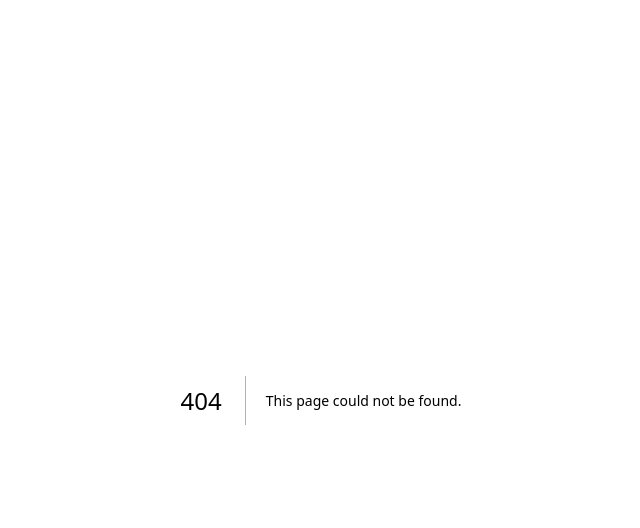
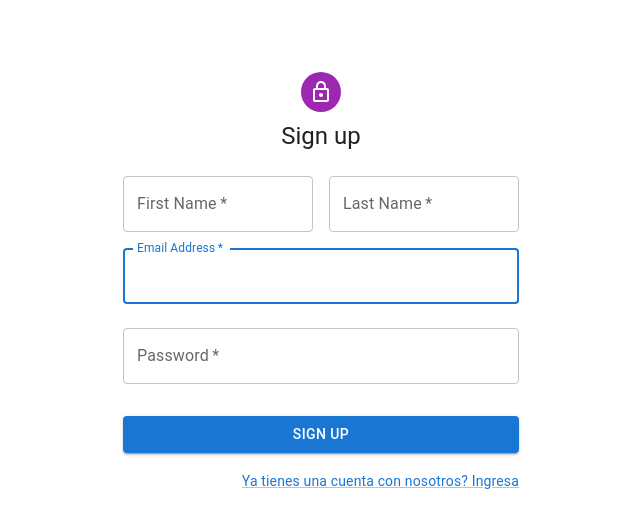
Before and after one commit to Trakien/TrakienApp, a Next.js app in the folder trakienWeb/: page /signin in a window 1280 px wide. Before the commit this address had no page. Shown: the top 528 px of the page, without its empty margins (319-959 px from the left). Built offline with nearby package versions, Linux system fonts and the light colour scheme.

Commit message:
sign up page

```diff
--- a/trakienWeb/pages/login.jsx
+++ b/trakienWeb/pages/login.jsx
@@ -71,7 +71,7 @@
             </Button>
             <RedirecTag
               info="Eres nuevo? Creemos una nueva cuenta"
-              redirectUrl="/login"
+              redirectUrl="/signin"
             ></RedirecTag>
           </Box>
         </Box>
--- /dev/null
+++ b/trakienWeb/pages/signin.jsx
@@ -0,0 +1,89 @@
+import * as React from "react";
+import Avatar from "@mui/material/Avatar";
+import Button from "@mui/material/Button";
+import CssBaseline from "@mui/material/CssBaseline";
+import TextField from "@mui/material/TextField";
+import Link from "@mui/material/Link";
+import Grid from "@mui/material/Grid";
+import Box from "@mui/material/Box";
+import LockOutlinedIcon from "@mui/icons-material/LockOutlined";
+import Typography from "@mui/material/Typography";
+import Container from "@mui/material/Container";
+import { createTheme, ThemeProvider } from "@mui/material/styles";
+import Email_Password_Fields from "../components/Email-Password.component";
+import RedirecTag from "../components/RedirectTag.component";
+
+const theme = createTheme();
+
+export default function SignUp() {
+  const handleSubmit = (event) => {
+    event.preventDefault();
+    const data = new FormData(event.currentTarget);
+  };
+
+  return (
+    <ThemeProvider theme={theme}>
+      <Container component="main" maxWidth="xs">
+        <CssBaseline />
+        <Box
+          sx={{
+            marginTop: 8,
+            display: "flex",
+            flexDirection: "column",
+            alignItems: "center",
+          }}
+        >
+          <Avatar sx={{ m: 1, bgcolor: "secondary.main" }}>
+            <LockOutlinedIcon />
+          </Avatar>
+          <Typography component="h1" variant="h5">
+            Sign up
+          </Typography>
+          <Box
+            component="form"
+            noValidate
+            onSubmit={handleSubmit}
+            sx={{ mt: 3 }}
+          >
+            <Grid container spacing={2}>
+              <Grid item xs={12} sm={6}>
+                <TextField
+                  autoComplete="given-name"
+                  name="firstName"
+                  required
+                  fullWidth
+                  id="firstName"
+                  label="First Name"
+                  autoFocus
+                />
+              </Grid>
+              <Grid item xs={12} sm={6}>
+                <TextField
+                  required
+                  fullWidth
+                  id="lastName"
+                  label="Last Name"
+                  name="lastName"
+                  autoComplete="family-name"
+                />
+              </Grid>
+            </Grid>
+            <Email_Password_Fields></Email_Password_Fields>
+            <Button
+              type="submit"
+              fullWidth
+              variant="contained"
+              sx={{ mt: 3, mb: 2 }}
+            >
+              Sign Up
+            </Button>
+            <RedirecTag
+              info="Ya tienes una cuenta con nosotros? Ingresa"
+              redirectUrl="/login"
+            ></RedirecTag>
+          </Box>
+        </Box>
+      </Container>
+    </ThemeProvider>
+  );
+}
```
Also changed, not shown: 1 other file (tests, documents, lock files or other folders).
